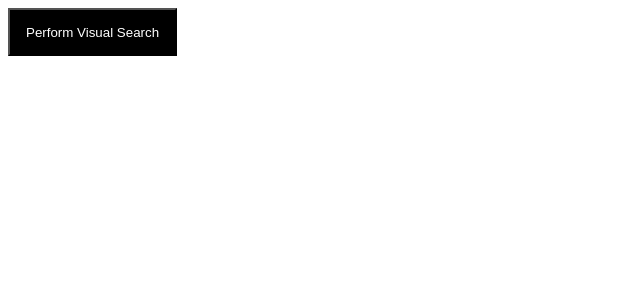
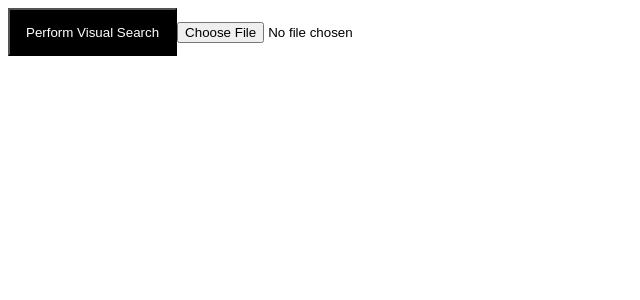
Before and after one commit to joshuacolvin/image-test, an Angular app: page / in a window 1280 px wide. Shown: the top 300 px of the page, without its empty margins (0-640 px from the left). Built offline with nearby package versions, Linux system fonts and the light colour scheme.

Commit message:
add file input

```diff
--- a/src/app/app.component.html
+++ b/src/app/app.component.html
@@ -1,5 +1,4 @@
 
-<!-- <input type="file" (change)="onFileChange($event)" /> -->
 
 @if (!initilized) {
   <button (click)="init()">Perform Visual Search</button>
@@ -12,3 +11,5 @@
 @if (captured) {
   <button (click)="cancel()">Cancel</button>
 }
+
+<input type="file" (change)="onFileChange($event)" />
```
Lines whose indentation alone changed are shown as unchanged.
